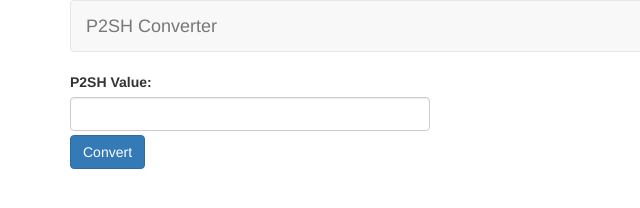
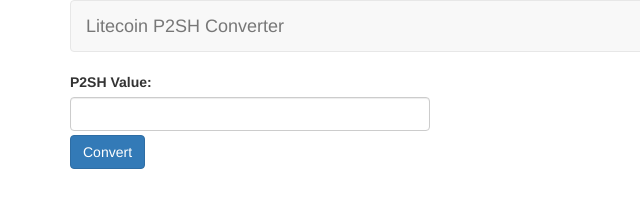
Before and after one commit to litecoin-project/p2sh-convert, a plain HTML site: page index.html in a window 1280 px wide. Shown: the full height of the page, 0-640 px from the left. Drawn offline with nearby package versions, Linux system fonts and the light colour scheme.

Commit message:
Add Litecoin branding

```diff
--- a/index.html
+++ b/index.html
@@ -1,7 +1,8 @@
 <html>
 	<head>
-		<title>P2SH Converter</title>
+		<title>Litecoin P2SH Converter</title>
 		<link rel="stylesheet" href="https://maxcdn.bootstrapcdn.com/bootstrap/3.3.7/css/bootstrap.min.css" integrity="sha384-BVYiiSIFeK1dGmJRAkycuHAHRg32OmUcww7on3RYdg4Va+PmSTsz/K68vbdEjh4u" crossorigin="anonymous">
+		<link rel="shortcut icon" type="image/png" href="litecoin.png">
 	</head>
 
 
@@ -49,7 +50,7 @@
 
     <!-- Brand and toggle get grouped for better mobile display -->
     <div class="navbar-header">
-      <a class="navbar-brand" href="#">P2SH Converter</a>
+      <a class="navbar-brand" href="#">Litecoin P2SH Converter</a>
     </div>
 
 
```
Also changed, not shown: litecoin.png (added).
